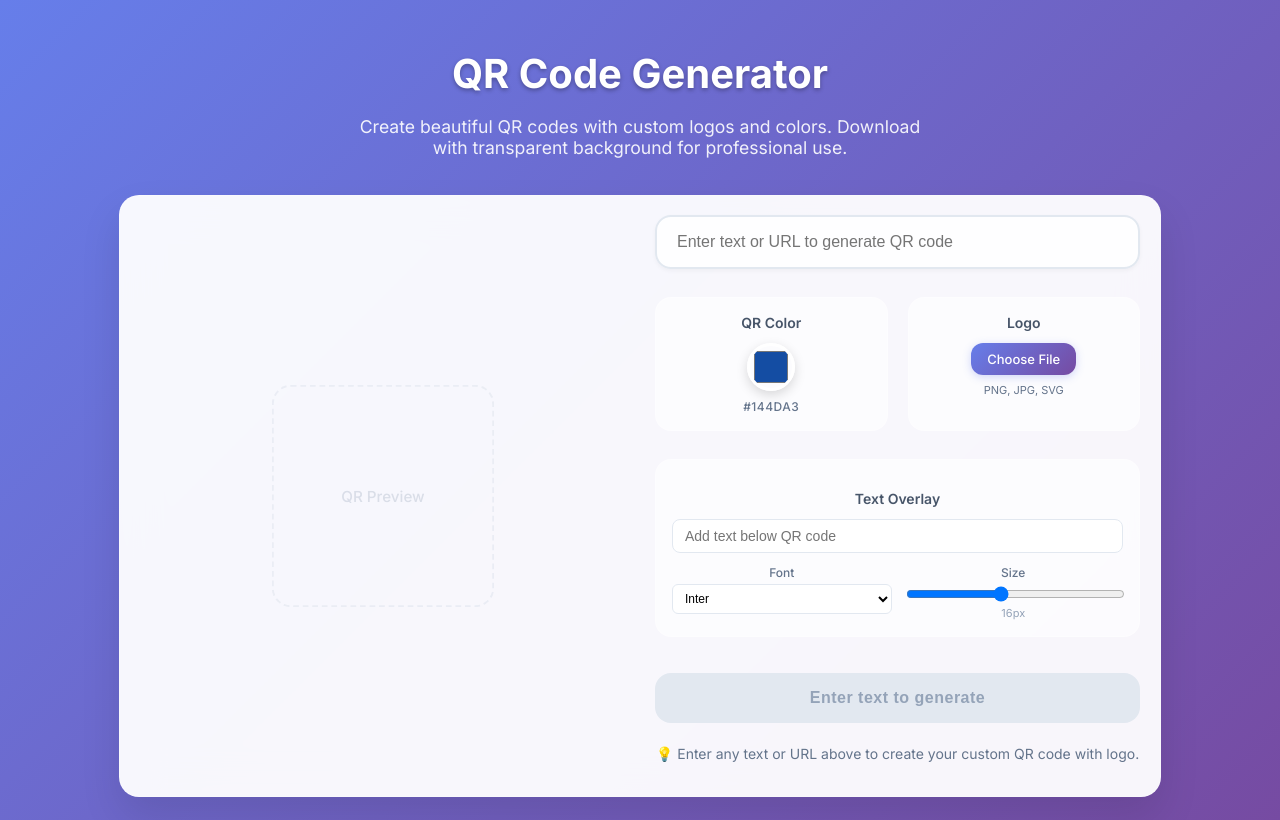
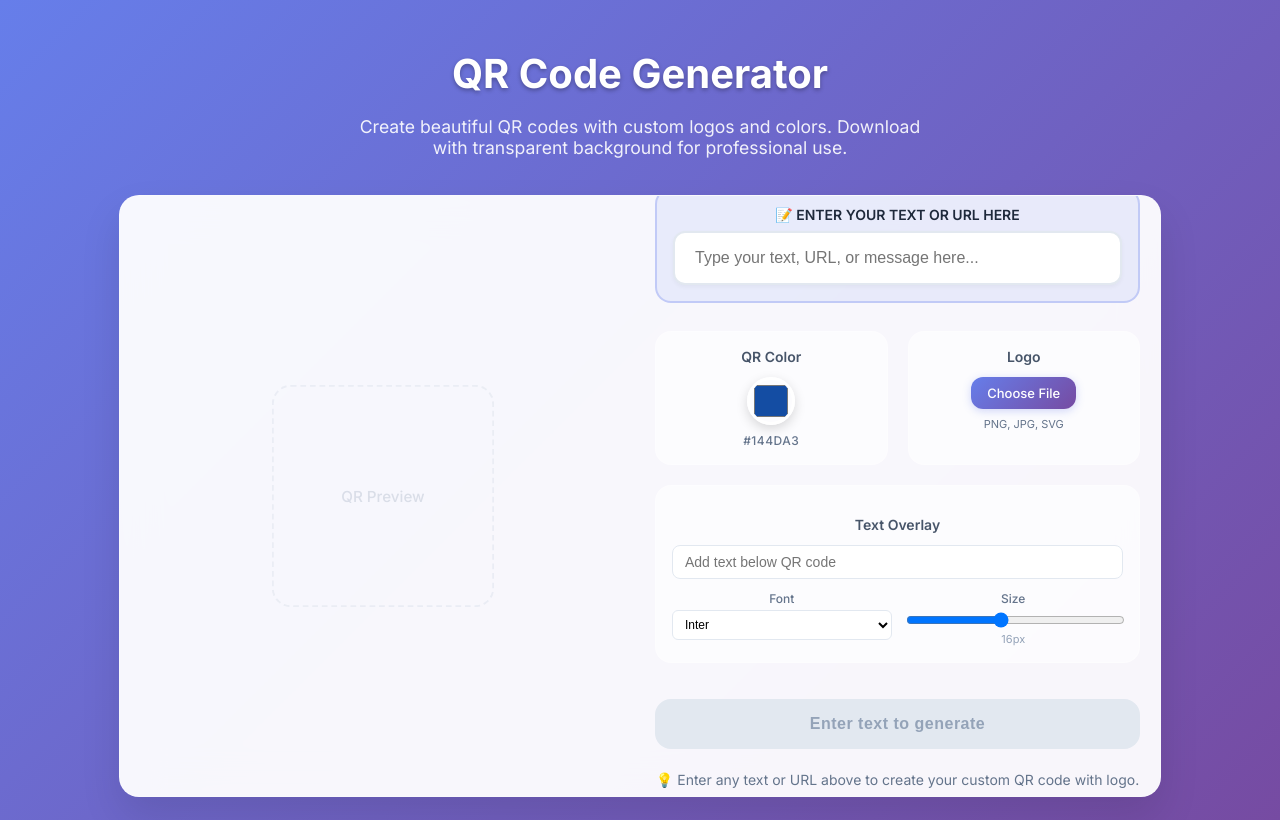
Before and after one commit to Abhishekmn1999/qr-logo-app, a React (Create React App) app: page / in a window 1280 px wide. Built offline with nearby package versions, Linux system fonts and the light colour scheme.

Commit message:
Make main text input more prominent and clearly labeled

```diff
--- a/src/App.js
+++ b/src/App.js
@@ -426,23 +426,38 @@ function App() {
             flexDirection: "column",
             width: "100%"
           }}>
-          {/* Main QR Text Input */}
+
+          {/* Main QR Text Input - ENTER YOUR TEXT/URL HERE */}
+          <div style={{
+            marginBottom: window.innerWidth > 768 ? 28 : 20,
+            padding: "16px",
+            background: "rgba(102, 126, 234, 0.1)",
+            borderRadius: 16,
+            border: "2px solid rgba(102, 126, 234, 0.3)"
+          }}>
+            <label style={{
+              fontSize: 14,
+              color: "#1e293b",
+              fontWeight: 600,
+              display: "block",
+              marginBottom: 8,
+              textAlign: "center"
+            }}>📝 ENTER YOUR TEXT OR URL HERE</label>
             <input
               type="text"
               value={text}
-            placeholder="Enter text or URL to generate QR code"
+              placeholder="Type your text, URL, or message here..."
               onChange={e => setText(e.target.value)}
               style={{
                 width: "100%",
                 padding: "16px 20px",
-              marginBottom: window.innerWidth > 768 ? 28 : 15,
                 fontSize: 16,
-              border: focused ? `2px solid ${qrColor}` : "2px solid #e2e8f0",
-              borderRadius: 16,
+                border: focused ? `3px solid ${qrColor}` : "2px solid #e2e8f0",
+                borderRadius: 12,
                 outline: "none",
                 boxSizing: "border-box",
                 boxShadow: focused ? `0 0 0 4px ${qrColor}15` : "0 2px 4px rgba(0,0,0,0.04)",
-              background: "rgba(255,255,255,0.8)",
+                background: "white",
                 transition: "all 0.3s ease",
                 fontWeight: 400
               }}
@@ -450,11 +465,13 @@ function App() {
               onBlur={() => setFocused(false)}
               autoComplete="off"
             />
+          </div>
+          {/* Color and Logo Options */}
           <div style={{
             display: "grid",
             gridTemplateColumns: "1fr 1fr",
             gap: window.innerWidth > 768 ? 20 : 15,
-            marginBottom: window.innerWidth > 768 ? 28 : 15
+            marginBottom: window.innerWidth > 768 ? 20 : 15
           }}>
           {/* QR color picker option */}
           <div style={{
```
Lines whose indentation alone changed are shown as unchanged.
